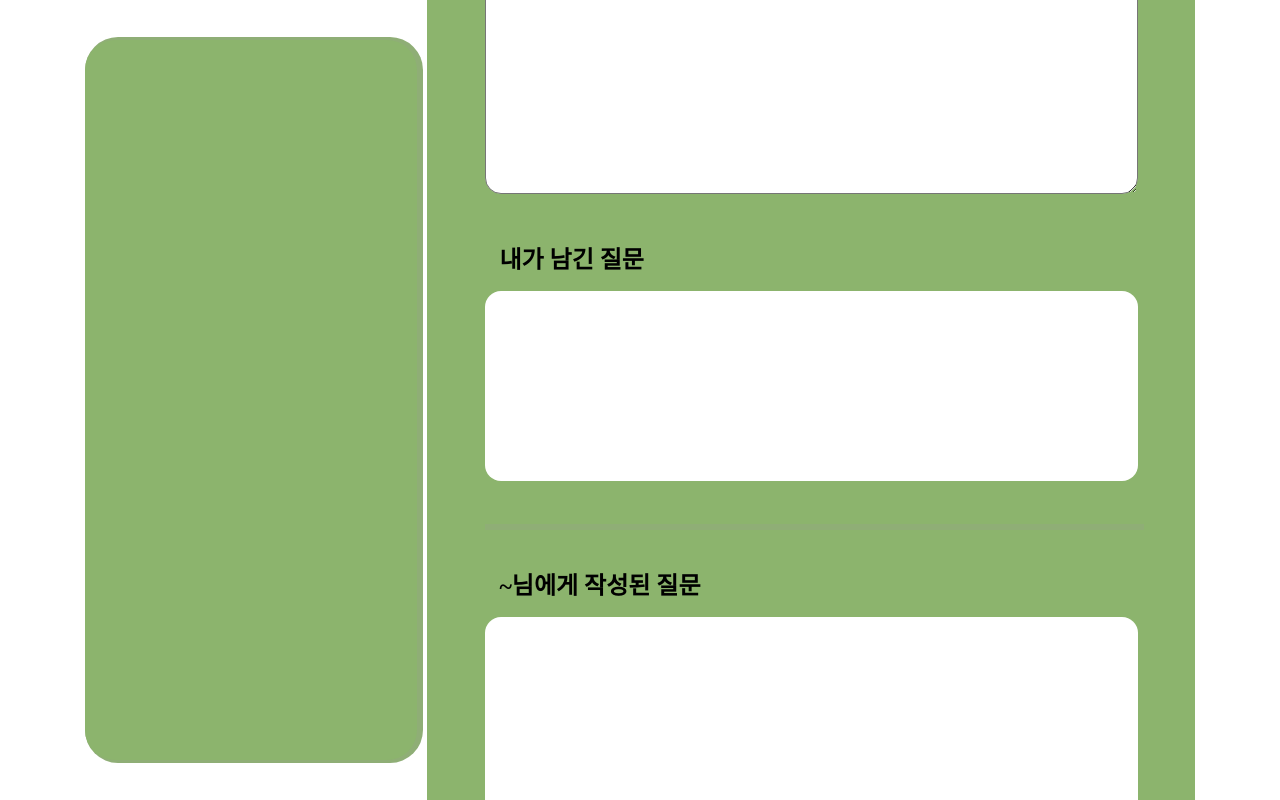
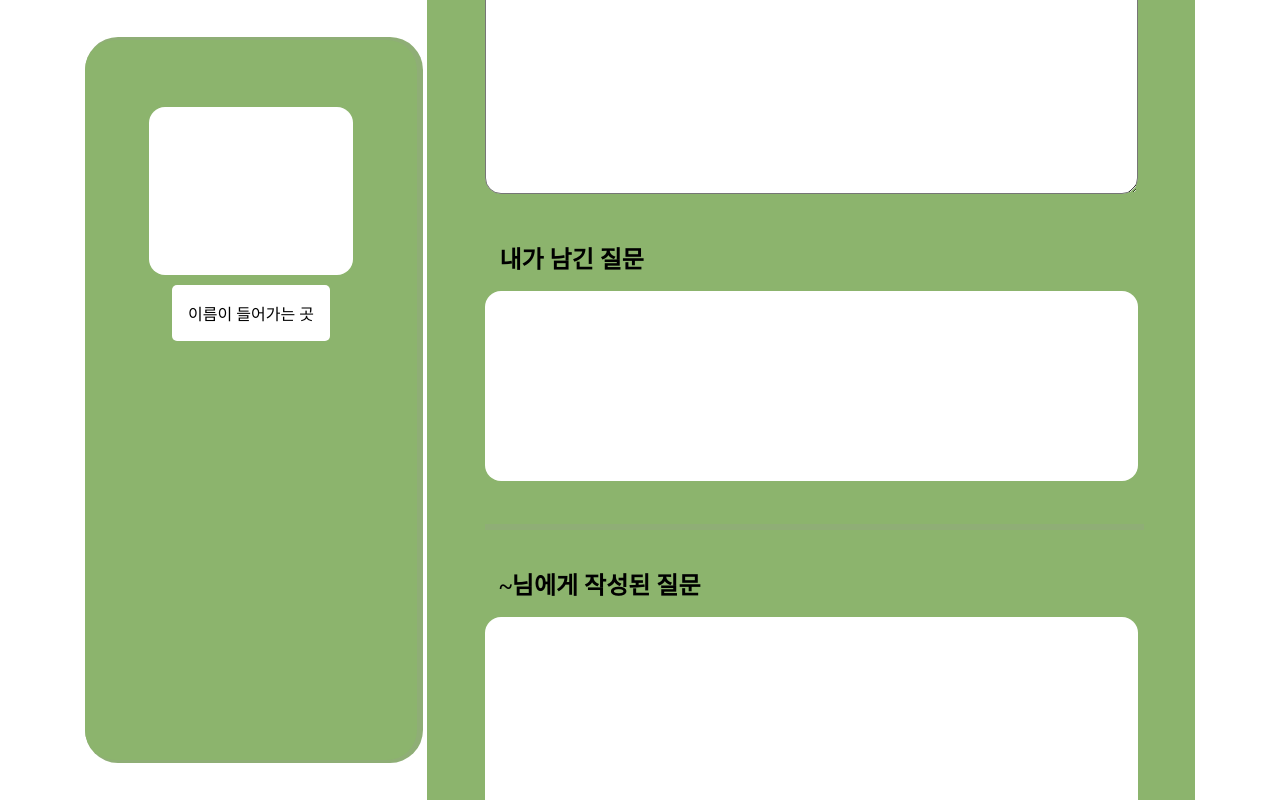
Before and after one commit to Seogun95/RollingRolling, a React (Create React App) app: page /home/1 in a window 1280 px wide. Shown: the top 800 px of the page. Built offline with nearby package versions, Linux system fonts and the light colour scheme; a web font is replaced by a local one.

Commit message:
design: Detail 페이지 중간저장

```diff
--- a/src/components/Layout/Sidebar.jsx
+++ b/src/components/Layout/Sidebar.jsx
@@ -5,23 +5,34 @@ export default function Sidebar() {
   return (
     <div>
       <LayoutSidebar>
-                <ProfileBox></ProfileBox>
+        <Profile></Profile>
+        <NameBar>이름이 들어가는 곳</NameBar>
       </LayoutSidebar>
     </div>
   );
 }
 
-const ProfileBox = styled.div`
-    ${(props) => props.theme.FlexRow};
-    margin: auto;
-    width: 100%;
-    height: 100%;
+const NameBar = styled.div`
   background-color: white;
+  border-radius: 5px;
+  padding: 1rem;
+  margin-top: 10px;
+`;
+
+const Profile = styled.div`
+  background-color: white;
+  width: 16vw;
+  height: 21vh;
+  margin-top: 20%;
+  border-radius: 1rem;
 `;
 
 const LayoutSidebar = styled.div`
   background-color: ${(props) => props.theme.CL.brandColor};
   overflow: hidden;
+  display: flex;
+  flex-direction: column;
+  align-items: center;
   width: 26vw;
   min-height: 90vh;
   border-radius: 30px;
```
Lines whose indentation alone changed are shown as unchanged.
